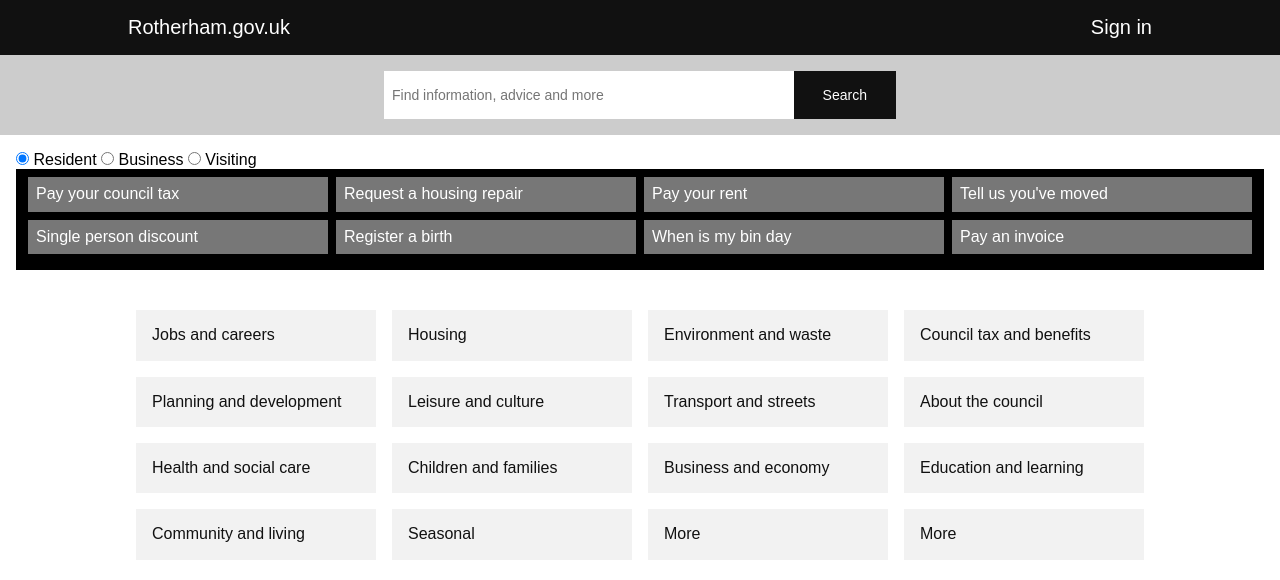
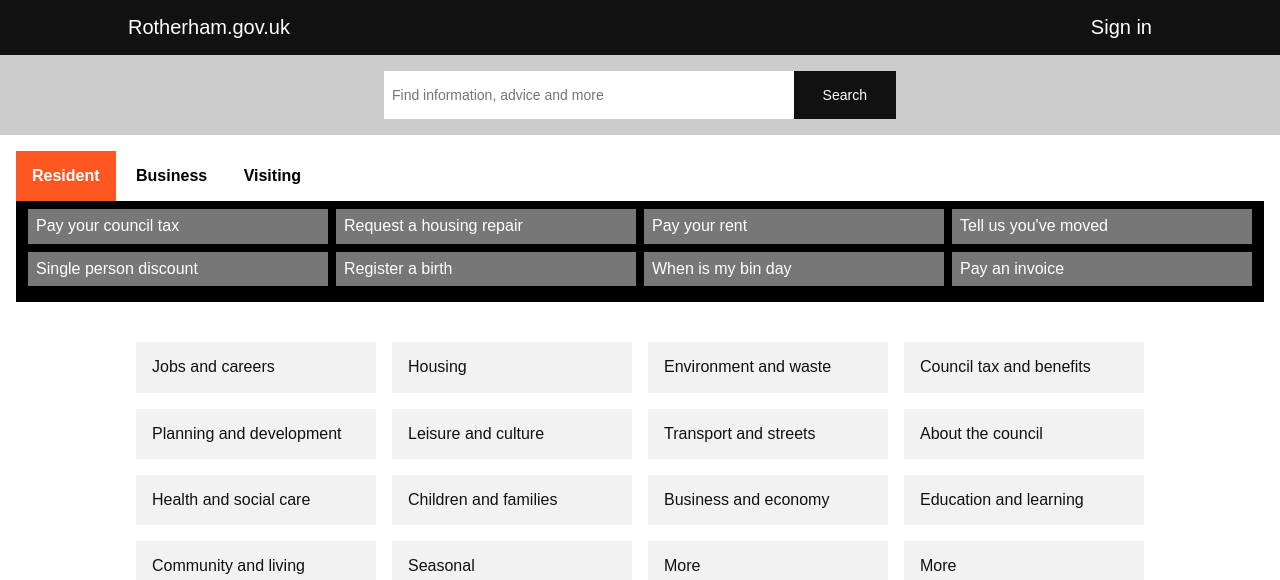
Before and after one commit to jnkly/rmbc-dev, a Jekyll site: the page built from index.md, in a window 1280 px wide. Shown: the top 580 px of the page. Built offline with Jekyll 4.4.1, drawn with Linux system fonts in a browser that asks for light colours; grey boxes are pictures that could not be loaded.

Commit message:
Update top-tasks.html

```diff
--- a/_includes/top-tasks.html
+++ b/_includes/top-tasks.html
@@ -1,5 +1,5 @@
 <section class="pa3">
-    <input checked id="tab1" name="tabs" type="radio"> <label for="tab1">Resident</label> <input id="tab2" name="tabs" type="radio"> <label for="tab2">Business</label> <input id="tab3" name="tabs" type="radio"> <label for="tab3">Visiting</label>
+    <input checked class="top-task--input" id="tab1" name="tabs" type="radio"> <label class="top-task--label" for="tab1">Resident</label> <input class="top-task--input" id="tab2" name="tabs" type="radio"> <label class="top-task--label" for="tab2">Business</label> <input class="top-task--input" id="tab3" name="tabs" type="radio"> <label class="top-task--label" for="tab3">Visiting</label>
     <div class="top-task cf pa2">
       <div id="resident">
         <ul class="ma0 pa0">
```
